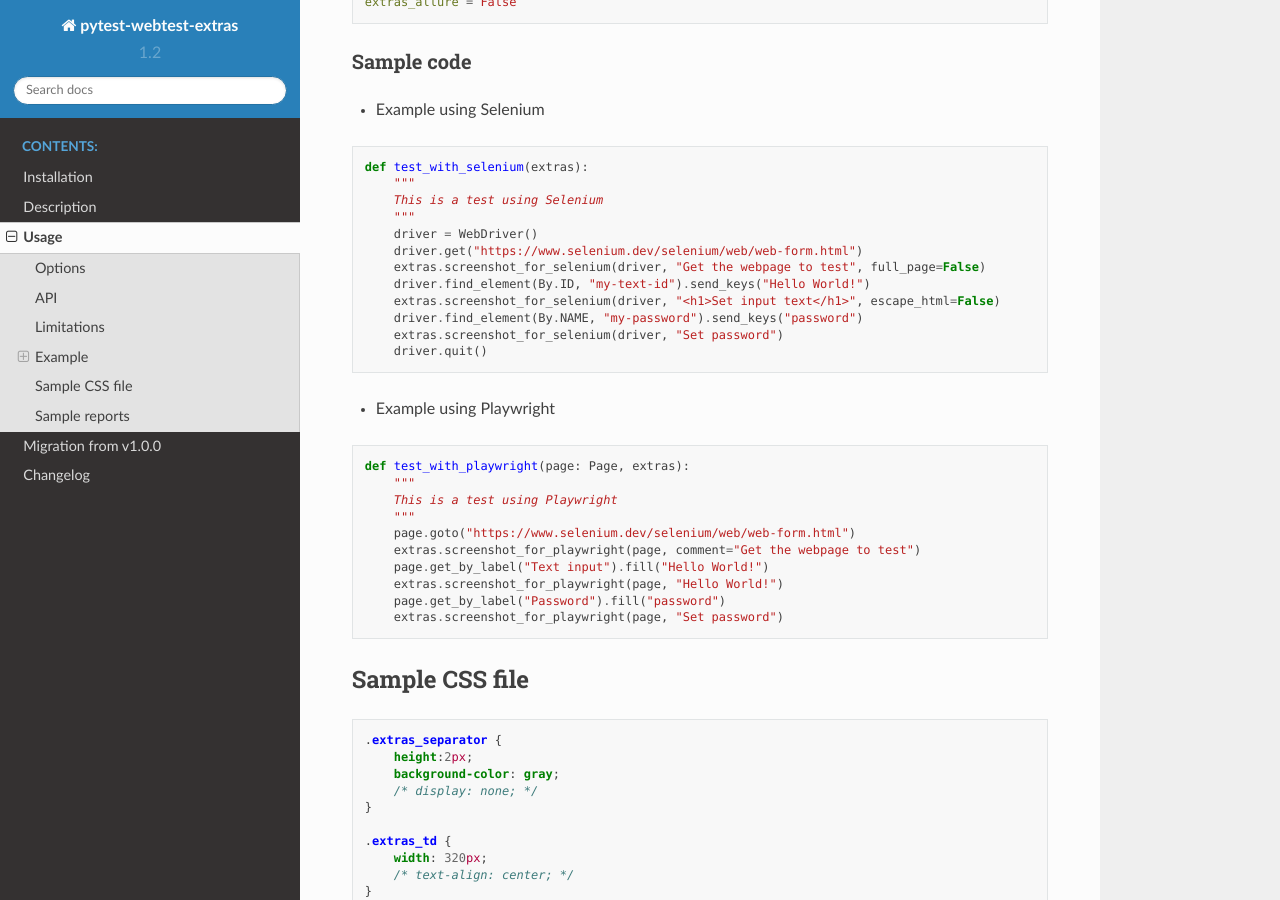
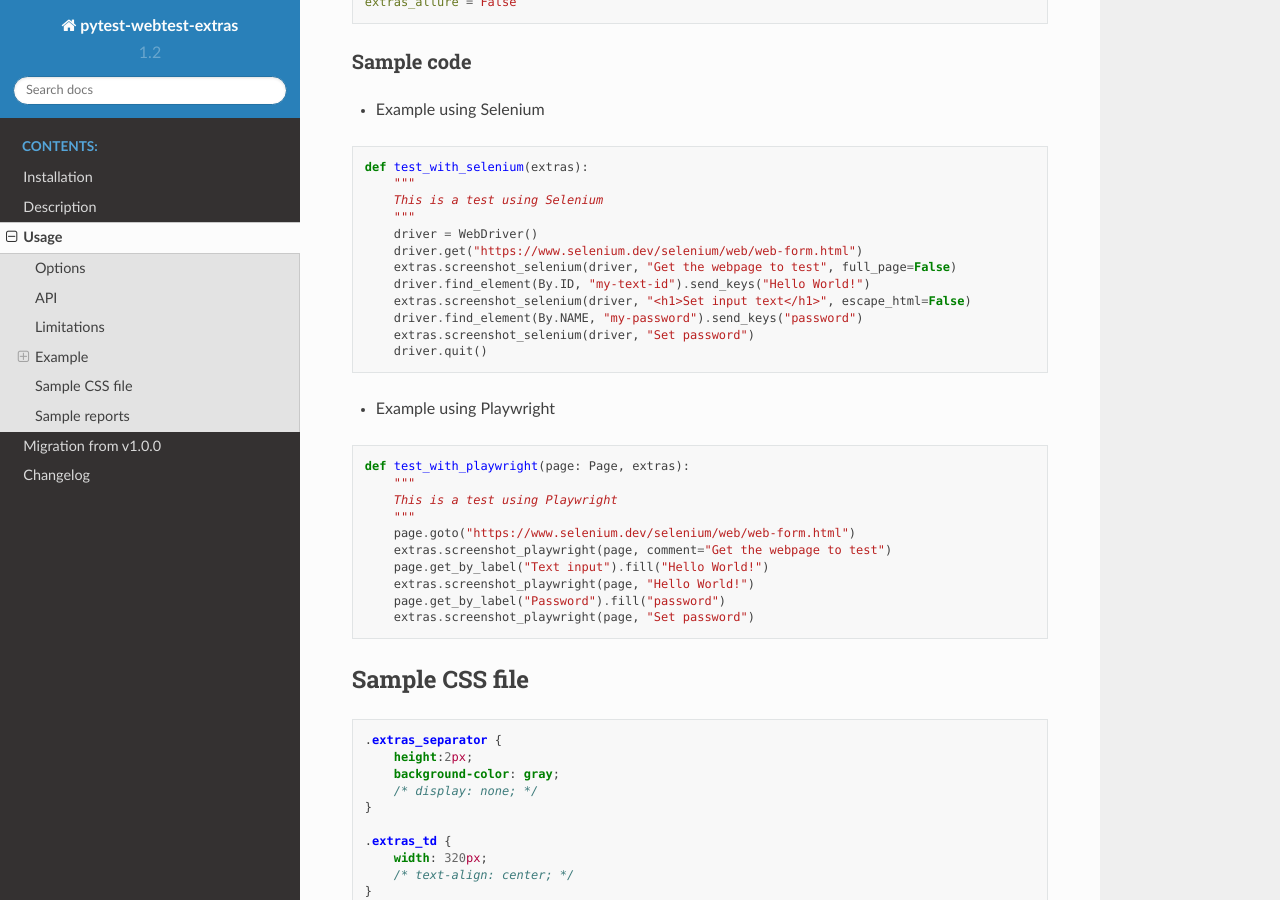
Before and after one commit to harmin-parra/pytest-webtest-extras, a Sphinx documentation site: the page built from docs/user_guide.rst, in a window 1280 px wide and 900 px high, scrolled down 2317 px. Built offline with Sphinx 7.4.7 and the Read the Docs theme 2.0.0, drawn with Linux system fonts in a browser that asks for light colours; some of the changed text lies outside the part shown.

Commit message:
Update docs

```diff
--- a/docs/installation.rst
+++ b/docs/installation.rst
@@ -23,6 +25,7 @@ Installing pytest-webtest-extras
 
   $ pip install pytest-webtest-extras
 
+
 Support for older pytest-html versions
 --------------------------------------
 
--- a/docs/user_guide.rst
+++ b/docs/user_guide.rst
@@ -58,14 +58,14 @@ The function scoped fixture ``extras`` provides the following methods:
 
 .. code-block:: python
 
-  screenshot_for_selenium(
+  screenshot_selenium(
       driver: WebDriver,
       comment: str = None,
       full_page: bool = True
       escape_html: bool = True  # Whether to escape HTML characters in the comment.
   )
 
-  screenshot_for_playwright(
+  screenshot_playwright(
       page: Page,
       comment: str = None,
       full_page: bool = True,
@@ -135,11 +135,11 @@ Sample code
       """
       driver = WebDriver()
       driver.get("https://www.selenium.dev/selenium/web/web-form.html")
-      extras.screenshot_for_selenium(driver, "Get the webpage to test", full_page=False)
+      extras.screenshot_selenium(driver, "Get the webpage to test", full_page=False)
       driver.find_element(By.ID, "my-text-id").send_keys("Hello World!")
-      extras.screenshot_for_selenium(driver, "<h1>Set input text</h1>", escape_html=False)
+      extras.screenshot_selenium(driver, "<h1>Set input text</h1>", escape_html=False)
       driver.find_element(By.NAME, "my-password").send_keys("password")
-      extras.screenshot_for_selenium(driver, "Set password")
+      extras.screenshot_selenium(driver, "Set password")
       driver.quit()
 
 
@@ -152,11 +152,11 @@ Sample code
       This is a test using Playwright
       """
       page.goto("https://www.selenium.dev/selenium/web/web-form.html")
-      extras.screenshot_for_playwright(page, comment="Get the webpage to test")
+      extras.screenshot_playwright(page, comment="Get the webpage to test")
       page.get_by_label("Text input").fill("Hello World!")
-      extras.screenshot_for_playwright(page, "Hello World!")
+      extras.screenshot_playwright(page, "Hello World!")
       page.get_by_label("Password").fill("password")
-      extras.screenshot_for_playwright(page, "Set password")
+      extras.screenshot_playwright(page, "Set password")
 
 
 Sample CSS file
```
Also changed, not shown: other parts of docs/installation.rst (+2 -0 lines).
